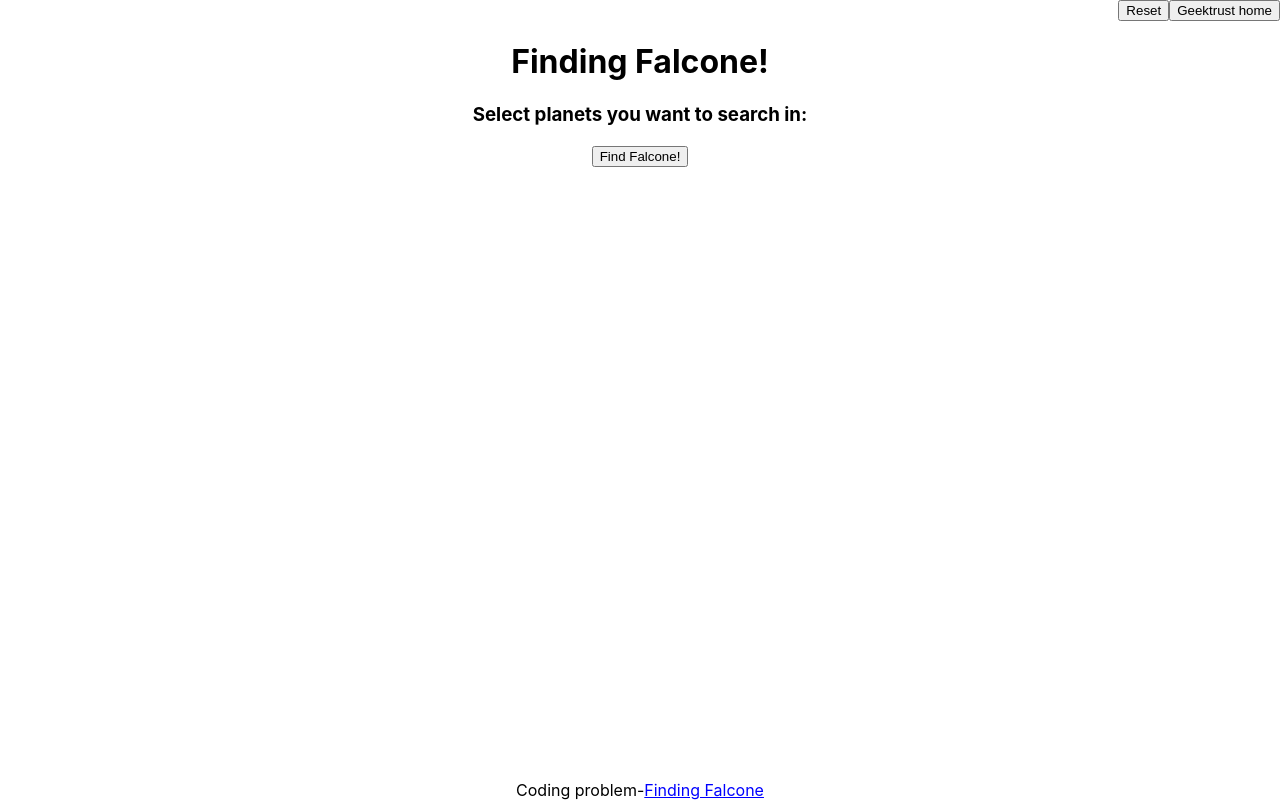
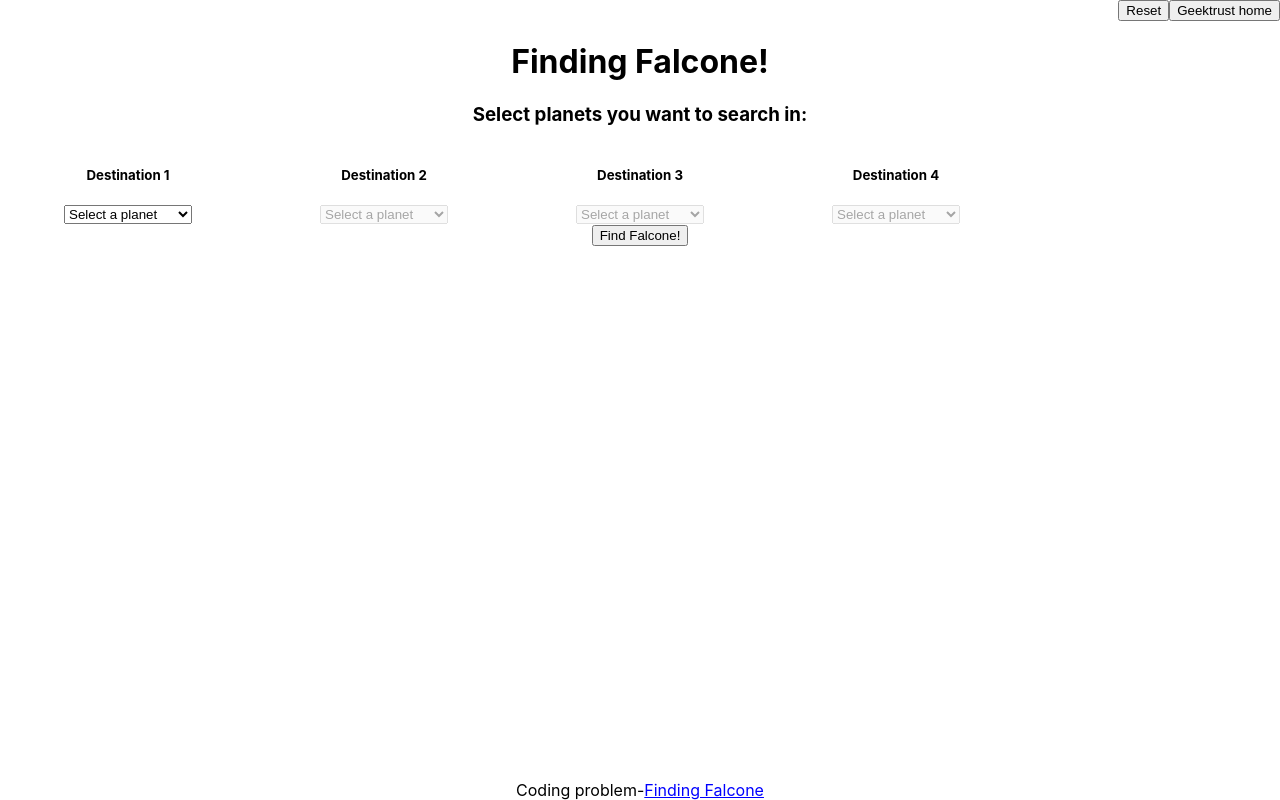
Before and after one commit to Prajyoth4/geektrust, a React (Create React App) app in the folder falcone/: page / in a window 1280 px wide. Built offline with nearby package versions, Linux system fonts and the light colour scheme.

Commit message:
choose destination

```diff
--- a/falcone/src/App.js
+++ b/falcone/src/App.js
@@ -1,6 +1,8 @@
 import logo from "./logo.svg";
 import "./App.css";
 import Falcone from "./components/Falcone";
+
+export const configEndpoint = "https://findfalcone.geektrust.com/planets";
 
 function App() {
   return (
--- /dev/null
+++ b/falcone/src/components/ChooseDestination.css
@@ -0,0 +1,10 @@
+.dropdown {
+  display: flex;
+  flex-direction: column;
+  align-items: center;
+  width: 16em;
+}
+
+.select-tag {
+  width: 50%;
+}
--- a/falcone/src/components/ChooseDestination.js
+++ b/falcone/src/components/ChooseDestination.js
@@ -0,0 +1,98 @@
+import "./ChooseDestination.css";
+import { useState, useEffect } from "react";
+
+const ChooseDestination = ({ index, numSelected, setNumSelected }) => {
+  const [disable, setDisable] = useState(true);
+  const [disableRadio, setDisableRadio] = useState(true);
+
+  const handleRadioClick = () => {
+    setNumSelected((prev) => {
+      return prev + 1;
+    });
+    // setDisableRadio(true);
+  };
+
+  useEffect(() => {
+    if (index == numSelected + 1) {
+      setDisable(false);
+    } else {
+      setDisable(true);
+    }
+
+    // if (index > numSelected + 1) {
+    //   setDisableRadio(true);
+    // } else {
+    //   setDisableRadio(false);
+    // }
+  }, [numSelected]);
+
+  return (
+    <div>
+      <div className="dropdown">
+        <h5>Destination {index}</h5>
+        <select
+          name="planets"
+          id="planets"
+          onChange={() => {
+            setDisableRadio(false);
+          }}
+          className="select-tag"
+          disabled={disable}
+          defaultValue={"default"}
+        >
+          <option value="default" disabled>
+            Select a planet
+          </option>
+          <option value="planet1">planet</option>
+          <option value="planet2">planet</option>
+          <option value="planet3">planet</option>
+        </select>
+
+        {!disableRadio && (
+          <div className="dropdown">
+            <label for="pod1">
+              <input
+                type="radio"
+                id="pod1"
+                name={`${index}pod`}
+                disabled={disable}
+                onClick={() => {
+                  handleRadioClick();
+                }}
+              />
+              pod
+            </label>
+
+            <label for="pod2">
+              <input
+                type="radio"
+                id="pod2"
+                name={`${index}pod`}
+                disabled={disable}
+                onClick={() => {
+                  handleRadioClick();
+                }}
+              />
+              pod
+            </label>
+
+            <label for="pod3">
+              <input
+                type="radio"
+                id="pod3"
+                name={`${index}pod`}
+                disabled={disable}
+                onClick={() => {
+                  handleRadioClick();
+                }}
+              />
+              pod
+            </label>
+          </div>
+        )}
+      </div>
+    </div>
+  );
+};
+
+export default ChooseDestination;
--- /dev/null
+++ b/falcone/src/components/Falcone.css
@@ -0,0 +1,3 @@
+.destination-array {
+  display: flex;
+}
--- a/falcone/src/components/Falcone.js
+++ b/falcone/src/components/Falcone.js
@@ -1,12 +1,41 @@
 import Header from "./Header";
 import Footer from "./Footer";
+import axios from "axios";
+import { useState } from "react";
+//import Box from "@mui/material";
+import { configEndpoint } from "../App";
+import ChooseDestination from "./ChooseDestination";
+import "./Falcone.css";
+
+const apiCall = async () => {
+  let result = await axios.get(configEndpoint);
+  console.log(result.data);
+};
+
+const createDestinationArray = (numSelected, setNumSelected) => {
+  let result = [];
+  for (let i = 1; i <= 4; i++) {
+    result.push(
+      <ChooseDestination
+        index={i}
+        numSelected={numSelected}
+        setNumSelected={setNumSelected}
+      />
+    );
+  }
+  return result;
+};
 
 const Falcone = () => {
+  const [numSelected, setNumSelected] = useState(0);
   return (
     <div className="falcone">
       <Header />
       <h1>Finding Falcone!</h1>
       <h3>Select planets you want to search in:</h3>
+      <div className="destination-array">
+        {createDestinationArray(numSelected, setNumSelected)}
+      </div>
       <button>Find Falcone!</button>
       <Footer />
     </div>
```
